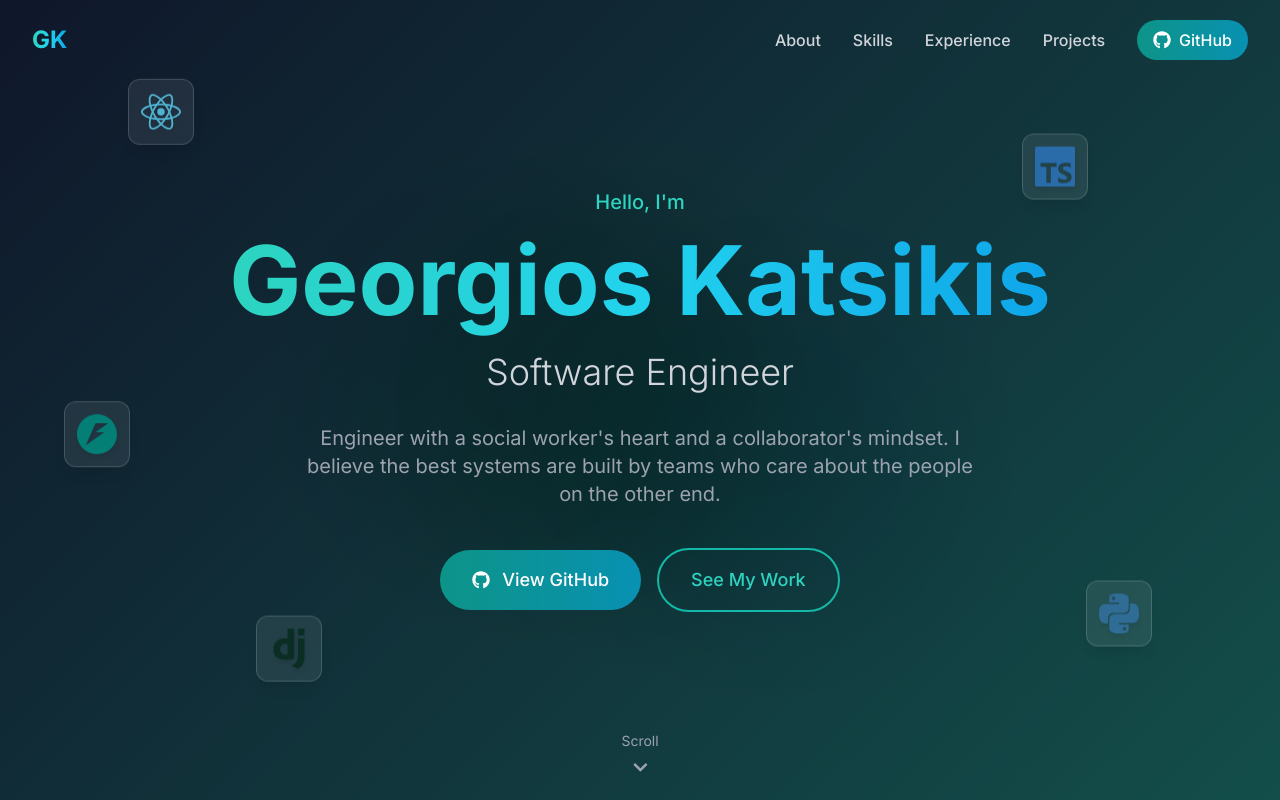
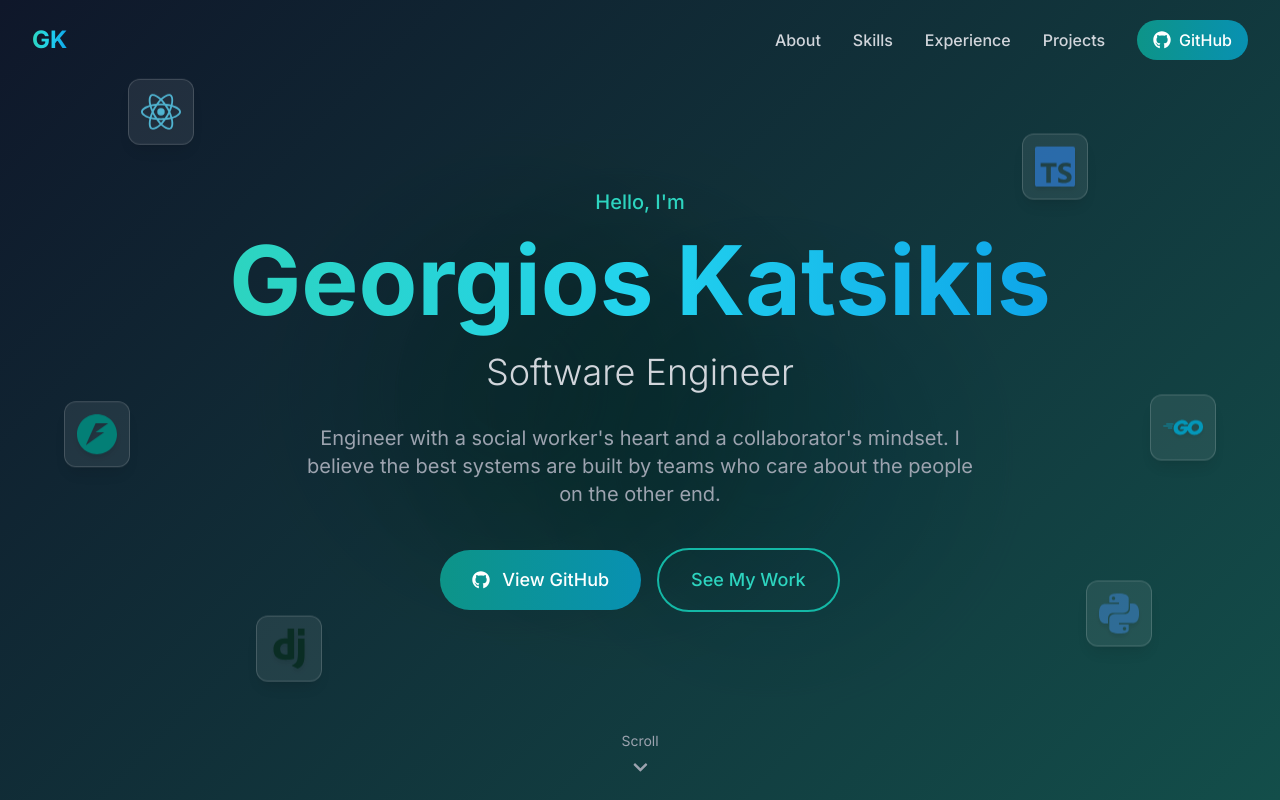
Before and after one commit to gkatsikis/gkats-portfolio, a React (Vite) app: page / in a window 1280 px wide. Shown: the top 800 px of the page. Built offline with nearby package versions, Linux system fonts and the light colour scheme.

Commit message:
add go logo floating

```diff
--- a/src/components/sections/Hero.jsx
+++ b/src/components/sections/Hero.jsx
@@ -1,6 +1,6 @@
 import { motion } from 'framer-motion'
 import { FaGithub, FaChevronDown } from 'react-icons/fa'
-import { SiReact, SiTypescript, SiDjango, SiPython, SiFastapi } from 'react-icons/si'
+import { SiReact, SiTypescript, SiDjango, SiPython, SiFastapi, SiGo } from 'react-icons/si'
 import Button from '../ui/Button'
 
 const floatingIcons = [
@@ -9,6 +9,7 @@ const floatingIcons = [
   { Icon: SiDjango, color: '#092E20', position: 'bottom-32 left-[20%]', delay: 1 },
   { Icon: SiPython, color: '#3776AB', position: 'bottom-40 right-[10%]', delay: 1.5 },
   { Icon: SiFastapi, color: '#009688', position: 'top-1/2 left-[5%]', delay: 2 },
+  { Icon: SiGo, color: '#00ADD8', position: 'top-1/2 right-[5%]', delay: 2.5 },
 ]
 
 function Hero() {
```
